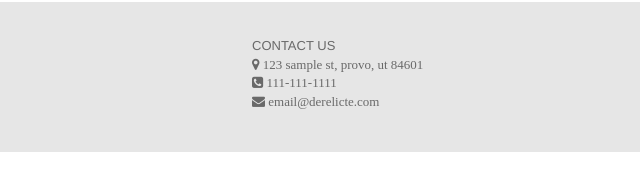
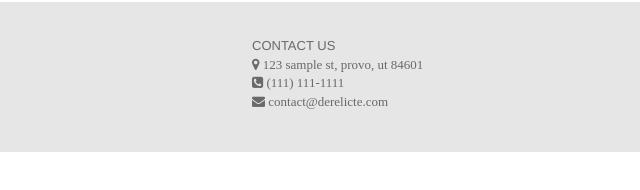
Before and after one commit to Dev-eCommerce/thriftshop, a website: page public/index.html at #!/home in a window 1280 px wide. Shown: the part 628-818 px from the top of the page, 298-938 px from the left. Drawn offline with nearby package versions, Linux system fonts and the light colour scheme; some packages are replaced by stand-ins of ours.

Commit message:
changed footer formatting

```diff
--- a/public/views/homeTmpl.html
+++ b/public/views/homeTmpl.html
@@ -87,9 +87,9 @@
                     <br>
                     <i class="fa fa-map-marker">    123 sample st, provo, ut 84601</i>
                     <br>
-                    <i class="fa fa-phone-square">  111-111-1111</i>
+                    <i class="fa fa-phone-square">  (111) 111-1111</i>
                     <br>
-                    <i class="fa fa-envelope">  email@derelicte.com</i>
+                    <i class="fa fa-envelope">  contact@derelicte.com</i>
 
                 </div>
 
```
